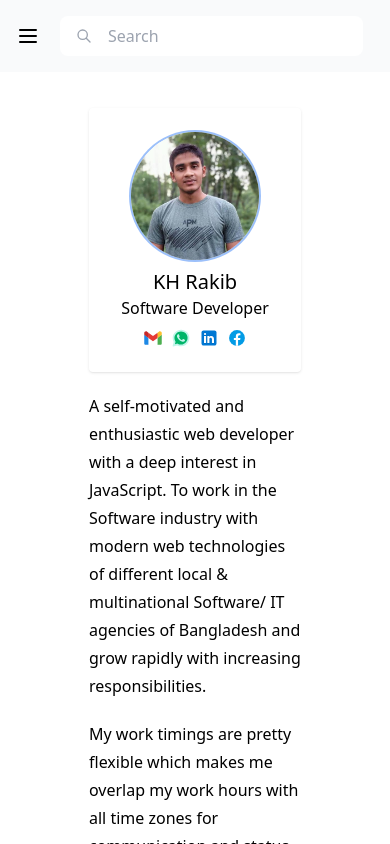
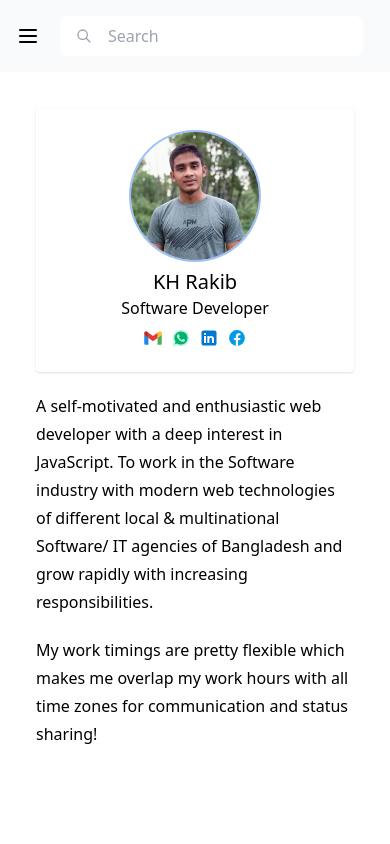
Before and after one commit to khr-rakib/rakib-3.0, a Next.js app: page / in a window 390 px wide. Built offline with nearby package versions, Linux system fonts and the light colour scheme.

Commit message:
link click with drawer close

```diff
--- a/components/Sidebar.js
+++ b/components/Sidebar.js
@@ -1,13 +1,22 @@
+/* eslint-disable @next/next/no-img-element */
 import Link from "next/link";
 import { useRouter } from "next/router";
+import { useDispatch, useSelector } from "react-redux";
+import { sideNavAction } from "../redux/features/settingSlice";
 
 export default function Sidebar() {
+    const dispatch = useDispatch();
     const { pathname } = useRouter();
+    const { sideNav } = useSelector(state => state.settings)
+
+    const handleMenuClick = () => {
+        dispatch(sideNavAction(!sideNav));
+    }
 
     return (
         <>
             <Link href={'/'}>
-                <a className="px-6 h-[72px] w-full border-b-2 flex items-center gap-4">
+                <a onClick={handleMenuClick} className="px-6 h-[72px] w-full border-b-2 flex items-center gap-4">
                     <img src="/logo-new.png" alt="Kh-rakib" className="w-12 h-12 object-contain" width={48} height={48} />
                     <h1 className="text-xl font-bold text-black dark:text-white underline decoration-2 decoration-wavy decoration-gray-500 dark:decoration-gray-50">KH Rakib</h1>
                 </a>
@@ -16,12 +25,12 @@ export default function Sidebar() {
                 <ul className="space-y-0 pt-2">
                     <li>
                         <Link href={"/dashboard"}>
-                            <a className={`py-1 px-3 hover:bg-gray-100 block dark:text-gray-100 dark:hover:text-gray-700 dark:hover:bg-gray-300 ${pathname === '/dashboard' && 'bg-gray-100'}`}>Dashboard</a>
+                            <a onClick={handleMenuClick} className={`py-1 px-3 hover:bg-gray-100 block dark:text-gray-100 dark:hover:text-gray-700 dark:hover:bg-gray-300 ${pathname === '/dashboard' && 'bg-gray-100'}`}>Dashboard</a>
                         </Link>
                     </li>
                     <li>
                         <Link href={"/components/otp-box"}>
-                            <a className={`py-1 px-3 hover:bg-gray-100 block dark:text-gray-100 dark:hover:text-gray-700 dark:hover:bg-gray-300 ${pathname === '/components/otp-box' && 'bg-gray-100'}`}>Otp Box</a>
+                            <a onClick={handleMenuClick} className={`py-1 px-3 hover:bg-gray-100 block dark:text-gray-100 dark:hover:text-gray-700 dark:hover:bg-gray-300 ${pathname === '/components/otp-box' && 'bg-gray-100'}`}>Otp Box</a>
                         </Link>
                     </li>
                 </ul>
--- a/pages/index.js
+++ b/pages/index.js
@@ -1,3 +1,4 @@
+/* eslint-disable @next/next/no-img-element */
 import Layout from "../components/Layout";
 import SocialLinks from "../components/SocialLinks";
 
@@ -6,7 +7,7 @@ export default function Home() {
     <>
       <Layout>
         <div className="flex flex-col gap-5">
-          <div className="w-8/12 m-auto flex flex-col space-y-4 justify-center items-center py-6 text-center shadow rounded">
+          <div className="w-full md:w-8/12 m-auto flex flex-col space-y-4 justify-center items-center py-6 text-center shadow rounded">
             <img
               src="/img/kh-rakib.jpg"
               alt="kh rakib"
@@ -24,7 +25,7 @@ export default function Home() {
             </div>
           </div>
 
-          <div className="prose-base w-8/12 m-auto dark:text-white">
+          <div className="prose-base w-full md:w-8/12 m-auto dark:text-white">
             <p>
               A self-motivated and enthusiastic web developer with a deep interest in JavaScript. To work in the Software industry with modern web technologies of different local & multinational Software/ IT agencies of Bangladesh and grow rapidly with increasing responsibilities.
             </p>
```
